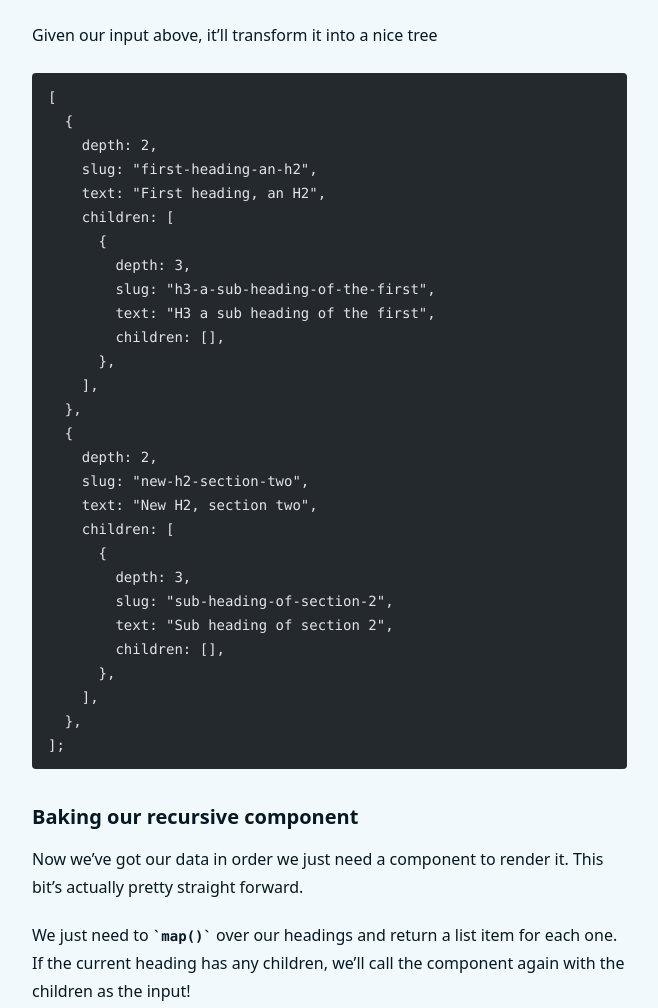
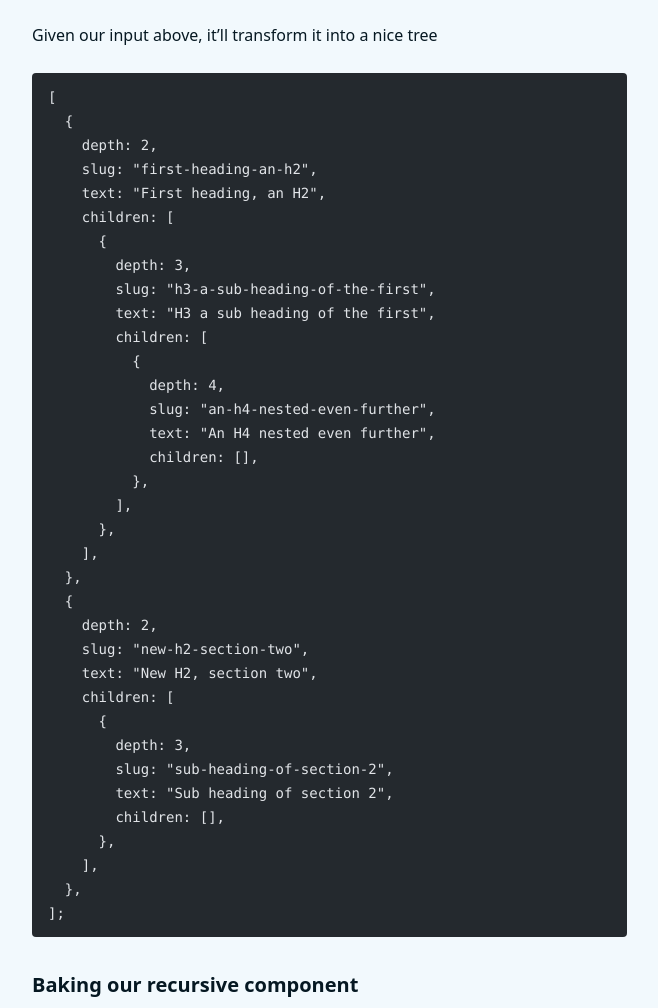
Before and after one commit to trent-howard/thwd, an Astro site: page /posts/recursive-components in a window 1280 px wide. Shown: the part 5269-6277 px from the top of the page, without its empty margins (256-914 px from the left). Built offline with nearby package versions, Linux system fonts and the light colour scheme; Astro itself is replaced by a stand-in of ours; some packages are replaced by stand-ins of ours; code samples lack their colours.

Commit message:
correct buildHeadingTree output

```diff
--- a/src/content/posts/recursive-components/index.md
+++ b/src/content/posts/recursive-components/index.md
@@ -163,7 +163,14 @@ Given our input above, it'll transform it into a nice tree
         depth: 3,
         slug: "h3-a-sub-heading-of-the-first",
         text: "H3 a sub heading of the first",
-        children: [],
+        children: [
+          {
+            depth: 4,
+            slug: "an-h4-nested-even-further",
+            text: "An H4 nested even further",
+            children: [],
+          },
+        ],
       },
     ],
   },
@@ -227,4 +234,6 @@ Recursive components are a great tool to have in your kitchen if you need to vis
 
 But to make your data fit you might need to sprinkle in some spicier algorithms than you're used to - okay, this analogy is stale, I'll stop.
 
+With [the typography I've chosen](https://tailwindcss.com/docs/typography-plugin) there's no default styling for `H5` and `H6` level headings, and `H4` is small enough it hardly seems heading worthwhile using it as a section heading. Instead I've configured a maximum depth for the heading anchor links and table of contents generation in the live implementation.
+
 The source for this site is public, you can [check it out on GitHub](https://github.com/trent-howard/thwd). If you're specifically interested in the components that inspired this post, take a look in the [/src/components/post](https://github.com/trent-howard/thwd/tree/main/src/components/post) directory. I'll try to keep this updated if I ever move them around!
```
